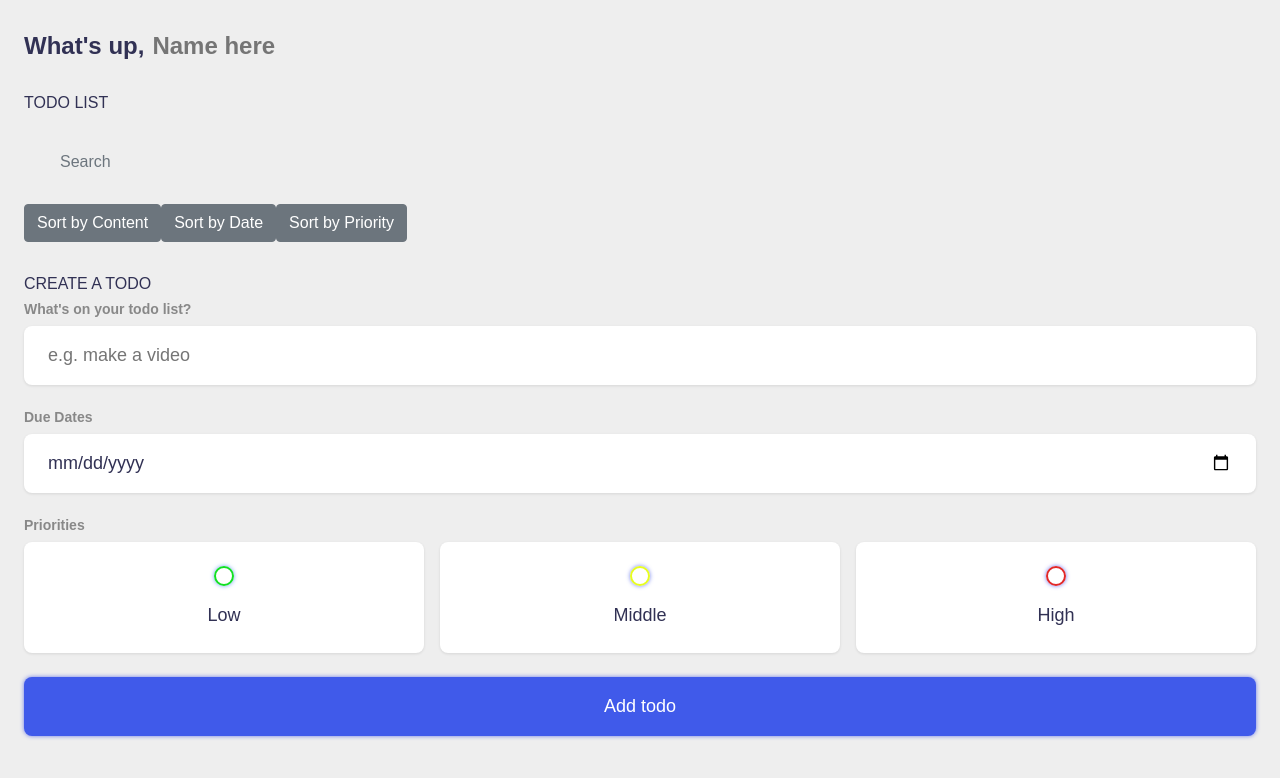
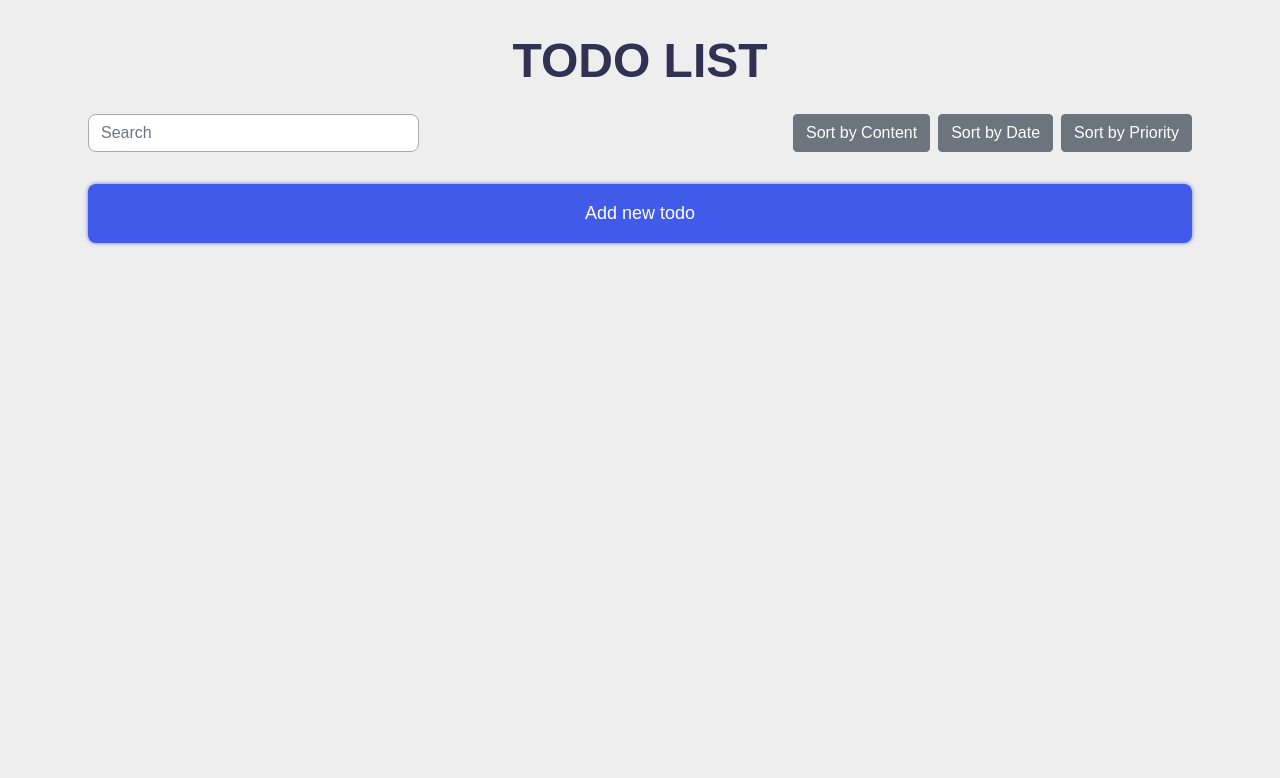
Before and after one commit to NursiNursi/turboly-challenge, a Vue app: page / in a window 1280 px wide. Shown: the top 778 px of the page. Built offline with nearby package versions, Linux system fonts and the light colour scheme.

Commit message:
Update add new todo & search input

```diff
--- a/src/components/Home.vue
+++ b/src/components/Home.vue
@@ -6,6 +6,7 @@ const todos = ref([]);
 const name = ref("");
 const searchFilter = ref("");
 const sort = ref("");
+const showCreate = ref(false);
 
 const input_content = ref("");
 const input_dueDate = ref("");
@@ -75,6 +76,8 @@ const addTodo = () => {
     editable: false,
     createdAt: new Date().getTime(),
   });
+
+  showCreate.value = false;
 };
 
 const handleSearch = (search) => {
@@ -93,20 +96,23 @@ onMounted(() => {
 
 <template>
   <main class="app">
-    <section class="greeting">
-      <h2 class="title">
-        What's up,
-        <input type="text" id="name" placeholder="Name here" v-model="name" />
-      </h2>
-    </section>
-
     <section class="todo-list">
-      <h3>TODO LIST</h3>
+      <h1 class="display-5 fw-bold text-center mb-4">TODO LIST</h1>
+      <div class="d-flex justify-content-between">
         <SearchForm @search="handleSearch" />
-      <button @click="sort = 'content'" type="button" class="btn btn-secondary">
+        <div class="sort-by">
+          <button
+            @click="sort = 'content'"
+            type="button"
+            class="btn btn-secondary"
+          >
             Sort by Content
           </button>
-      <button @click="sort = 'date'" type="button" class="btn btn-secondary">
+          <button
+            @click="sort = 'date'"
+            type="button"
+            class="btn btn-secondary"
+          >
             Sort by Date
           </button>
           <button
@@ -116,6 +122,8 @@ onMounted(() => {
           >
             Sort by Priority
           </button>
+        </div>
+      </div>
       <div class="list" id="todo-list">
         <div
           v-for="todo in filteredItems"
@@ -136,7 +144,7 @@ onMounted(() => {
 
           <div class="todo-content">
             <input type="text" v-model="todo.content" />
-            <input type="text" v-model="todo.dueDate" />
+            <input disabled type="text" v-model="todo.dueDate" />
           </div>
 
           <div class="actions">
@@ -146,9 +154,7 @@ onMounted(() => {
       </div>
     </section>
 
-    <section class="create-todo">
-      <h3>CREATE A TODO</h3>
-
+    <section v-if="showCreate" class="create-todo">
       <form id="new-todo-form" @submit.prevent="addTodo">
         <h4>What's on your todo list?</h4>
         <input
@@ -210,5 +216,10 @@ onMounted(() => {
         <input type="submit" value="Add todo" />
       </form>
     </section>
+    <section v-if="!showCreate">
+      <button class="create-new-todo" @click="showCreate = !showCreate">
+        Add new todo
+      </button>
+    </section>
   </main>
 </template>
--- a/src/components/SearchForm.vue
+++ b/src/components/SearchForm.vue
@@ -7,8 +7,8 @@ const search = (e) => {
 </script>
 
 <template>
-  <form class="py-4 px-4 flex items-center">
-    <div class="relative w-full">
+  <form class="search-input">
+    <div>
       <input
         @input="search"
         type="text"
--- a/src/style.css
+++ b/src/style.css
@@ -39,8 +39,18 @@ body {
 section {
   margin-top: 2rem;
   margin-bottom: 2rem;
-  padding-left: 1.5rem;
-  padding-right: 1.5em;
+  padding-left: 5.5rem;
+  padding-right: 5.5em;
+}
+
+@media only screen and (max-width: 768px) {
+  /* For mobile phones: */
+  section {
+    margin-top: 2rem;
+    margin-bottom: 2rem;
+    padding-left: 1rem;
+    padding-right: 1em;
+  }
 }
 
 h3 {
@@ -182,6 +192,19 @@ input:checked ~ .bubble::after {
   opacity: 0.75;
 }
 
+.create-new-todo {
+  display: block;
+  width: 100%;
+  font-size: 1.125rem;
+  padding: 1rem 1.5rem;
+  color: #fff;
+  background-color: var(--primary);
+  border-radius: 0.5rem;
+  box-shadow: var(--middle-glow);
+  cursor: pointer;
+  transition: 0.2s ease-in-out;
+}
+
 .todo-list .list {
   margin: 1rem 0;
 }
@@ -209,6 +232,8 @@ input:checked ~ .bubble::after {
 .todo-item .todo-content input {
   color: var(--dark);
   font-size: 1.125rem;
+  /* width: 40rem; */
+  width: 100%;
 }
 
 .todo-item .actions {
@@ -242,3 +267,15 @@ input:checked ~ .bubble::after {
   text-decoration: line-through;
   color: var(--grey);
 }
+
+.search-input {
+  border: darkgray solid 1px;
+  background: white;
+  border-radius: 8px;
+  width: 30%;
+}
+
+.sort-by {
+  display: flex;
+  gap: 0.5rem;
+}
```
Lines whose indentation alone changed are shown as unchanged.
